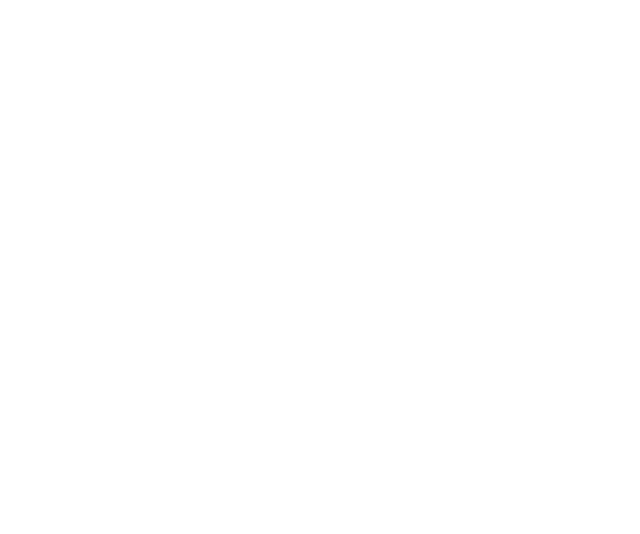
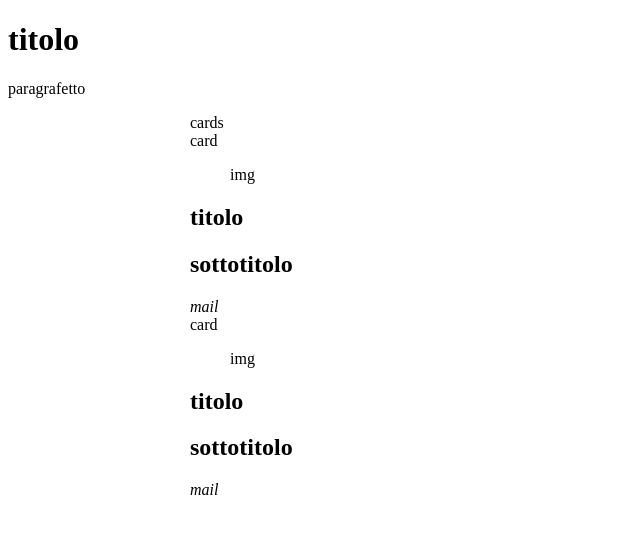
Before and after one commit to Blaser993/html-css-float-cards, a plain HTML site: page index.html in a window 1280 px wide. Shown: the whole page, without its empty margins (0-640 px from the left). Drawn offline with Linux system fonts and the light colour scheme.

Commit message:
imposto il layout generale

```diff
--- a/CSS/style.css
+++ b/CSS/style.css
@@ -1,5 +1,30 @@
+/* SETTAGGI PRELIMINARI */
+
 *{
     margin: none;
     padding: none;
+    border: 1 solid red;
     box-sizing: border-box;
 }
+
+img{
+    max-width: 100%;
+}
+
+
+.container{
+    max-width: 900px;
+    margin: 0 auto;
+    border: 1 solid red;
+}
+
+
+.clearflex::after{
+    content: "";
+    display: table;
+    clear: both;
+}
+
+
+
+/* ----------SETTAGGI EPROSNALIZZATI------------ */
--- a/index.html
+++ b/index.html
@@ -7,7 +7,34 @@
     <title>Float cards</title>
     <link rel="stylesheet" href="CSS/style.css">
 </head>
+
 <body>
 
+    <header>
+        <h1>titolo</h1>
+        <p>paragrafetto</p>
+    </header>
+
+    <main class="container">cards
+        <div>card
+            <figure>img</figure>
+            <section>
+                <h1>titolo</h1>
+                <h2>sottotitolo</h2>
+                <address>mail</address>
+            </section>
+        </div>
+
+        <div>card
+            <figure>img</figure>
+            <section>
+                <h1>titolo</h1>
+                <h2>sottotitolo</h2>
+                <address>mail</address>
+            </section>
+        </div>
+    </main>
+
 </body>
+
 </html>
```
